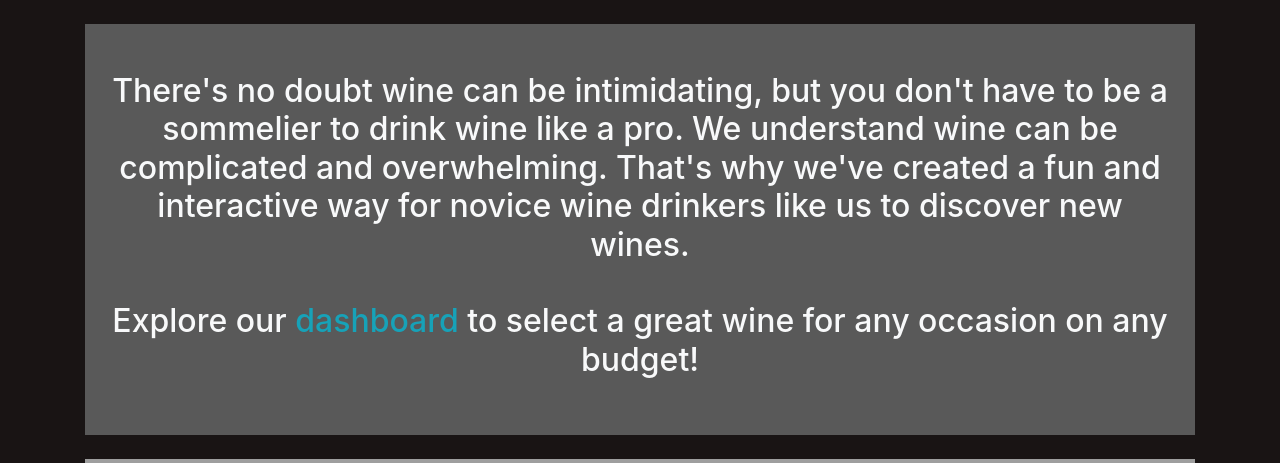
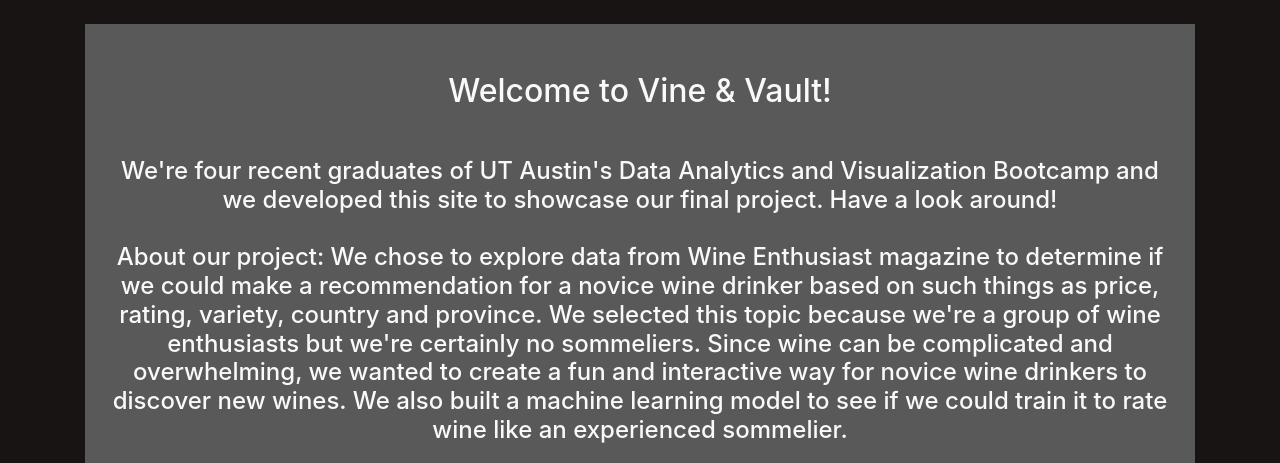
Before and after one commit to whitneyshine/austin_project, a Flask app: page / in a window 1280 px wide. Shown: the part 56-519 px from the top of the page. Run offline with Flask 2, Linux system fonts and the light colour scheme; some libraries are stand-ins or nearby versions; grey boxes are pictures that could not be loaded.

Commit message:
revised summary.html

```diff
--- a/Google App Engine/templates/summary.html
+++ b/Google App Engine/templates/summary.html
@@ -4,16 +4,24 @@
 
 {% block content %}
 
-<div class="starter-template text-light" style="background: #595959";>
-  <h2>There's no doubt wine can be intimidating, but you don't have to be a sommelier to drink wine like a pro. We
-    understand wine can be complicated and overwhelming. That's why we've created a fun and interactive way for novice
-    wine drinkers like us to discover new wines. <br><br>
-    Explore our <a href= "/dashboard" class="text-info">dashboard</a> to select a great wine for any occasion on any budget!</h2>
+<div class="starter-template text-light" style="background: #595959" ;>
+  <h2>Welcome to Vine & Vault!<br><br></h2>
+  <h4>We're four recent graduates of UT Austin's Data Analytics and Visualization Bootcamp and
+    we developed this site to showcase our final project. Have a look around!<br><br>
+    About our project: We chose to explore data from Wine Enthusiast magazine to determine if we could make a
+    recommendation for a novice wine drinker based on such things as price, rating, variety, country and province. We
+    selected this topic because we're a group of wine enthusiasts but we're certainly no sommeliers. Since wine can be
+    complicated and overwhelming, we wanted to create a fun and interactive way for novice wine drinkers to discover
+    new wines. We also built a machine learning model to see if we could train it to rate wine like an experienced
+    sommelier.<br><br><br>
+  </h4>
+  <h2>Explore our <a href="/dashboard" class="text-info">dashboard</a> or our GitHub <a
+      href="https://github.com/whitneyshine/austin_project" class="text-info">repository.</a></h2>
 </div>
 <br>
 <iframe class="centered-iframe"
-	src="https://docs.google.com/presentation/d/e/2PACX-1vSUk2yyoRhc4gOMQ9keDyHQN4-X4nUxKefOYvXOBAxU9-GjFD4I_dvxz4MI86sGLEYRRFopHML6a3IX/embed?start=true&loop=true&delayms=60000"
-	frameborder="0" width="100%" height="839" allowfullscreen="true" mozallowfullscreen="true"
-	webkitallowfullscreen="true"></iframe>
+  src="https://docs.google.com/presentation/d/e/2PACX-1vSUk2yyoRhc4gOMQ9keDyHQN4-X4nUxKefOYvXOBAxU9-GjFD4I_dvxz4MI86sGLEYRRFopHML6a3IX/embed?start=true&loop=true&delayms=60000"
+  frameborder="0" width="100%" height="839" allowfullscreen="true" mozallowfullscreen="true"
+  webkitallowfullscreen="true"></iframe>
 
 {% endblock %}
```
